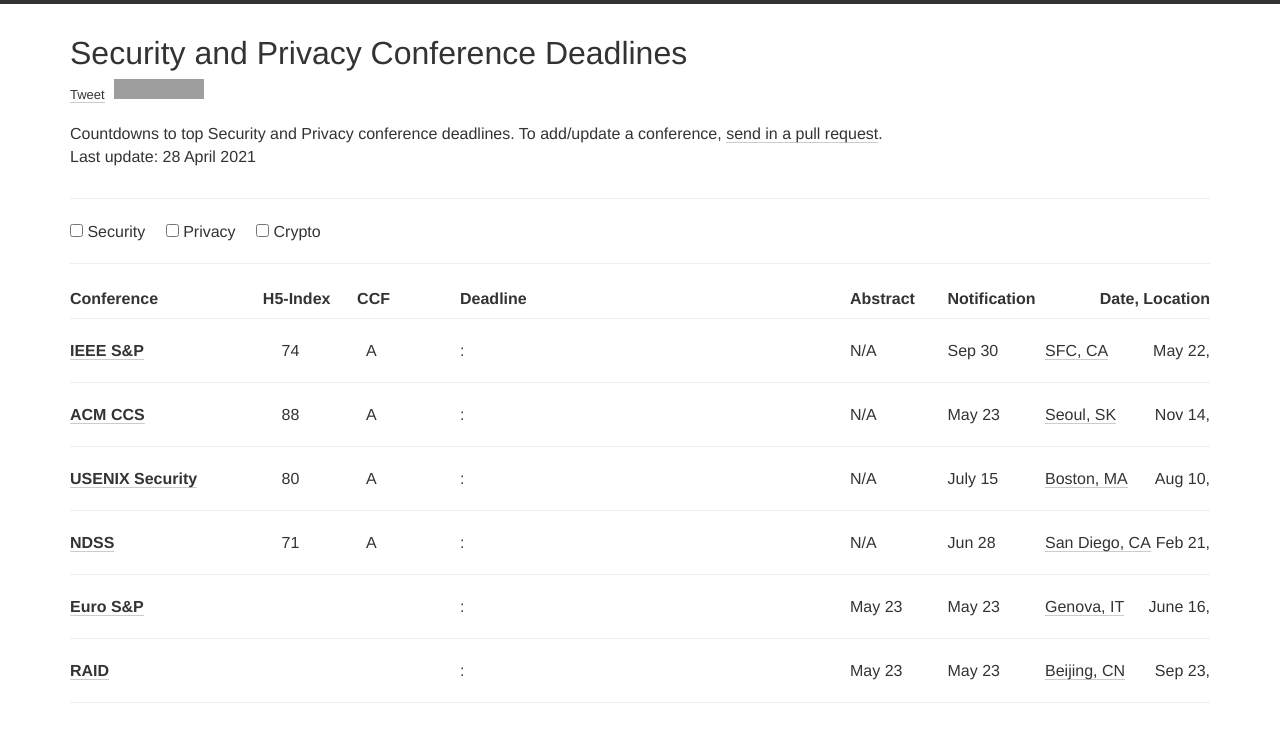
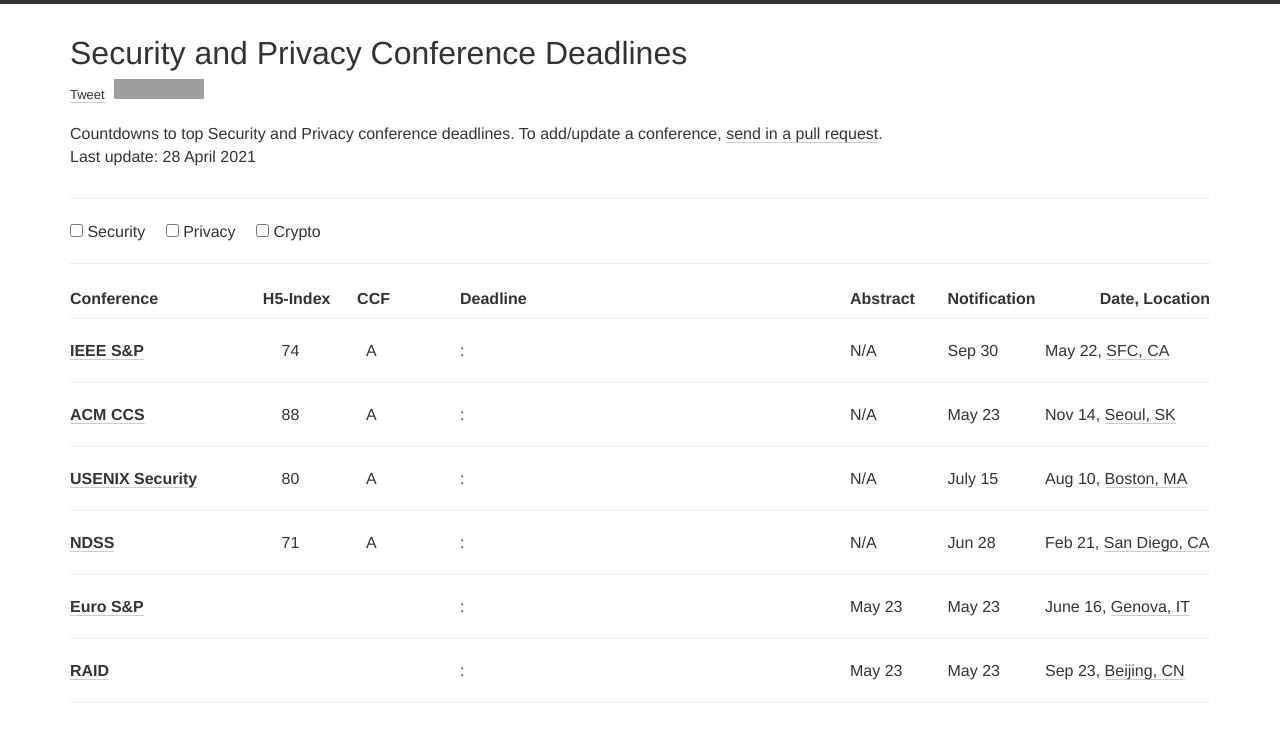
Before and after one commit to jianghaizhi/conference, a Jekyll site: the page built from index.html, in a window 1280 px wide. Shown: the top 742 px of the page. Built offline with Jekyll 4.4.1, drawn with Linux system fonts in a browser that asks for light colours; nearby versions of some CDN libraries; comment, search, counter and statistics services are not loaded; grey boxes are pictures that could not be loaded.

Commit message:
Update index.html

```diff
--- a/index.html
+++ b/index.html
@@ -78,7 +78,7 @@
                 {{conf.notification}}
               </div>
              <div class="col-xs-12 col-md-2">
-                <font style="float:right;">{{conf.month}} {{conf.date}}, </font><a target="black" href="http://maps.google.com/?q={{conf.place}}">{{conf.place}}</a>
+                <font style="align:right;">{{conf.month}} {{conf.date}}, </font><a target="black" href="http://maps.google.com/?q={{conf.place}}">{{conf.place}}</a>
               </div>
 
           </div>
```
